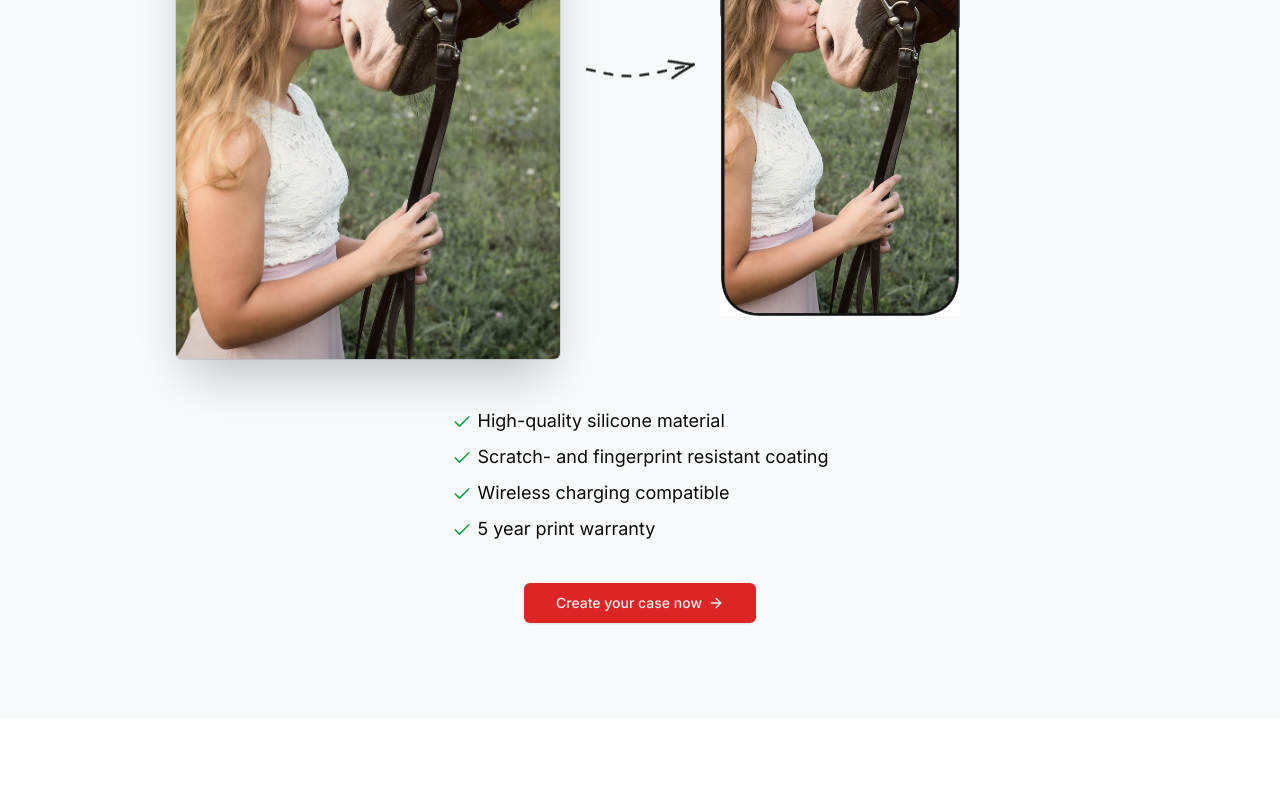
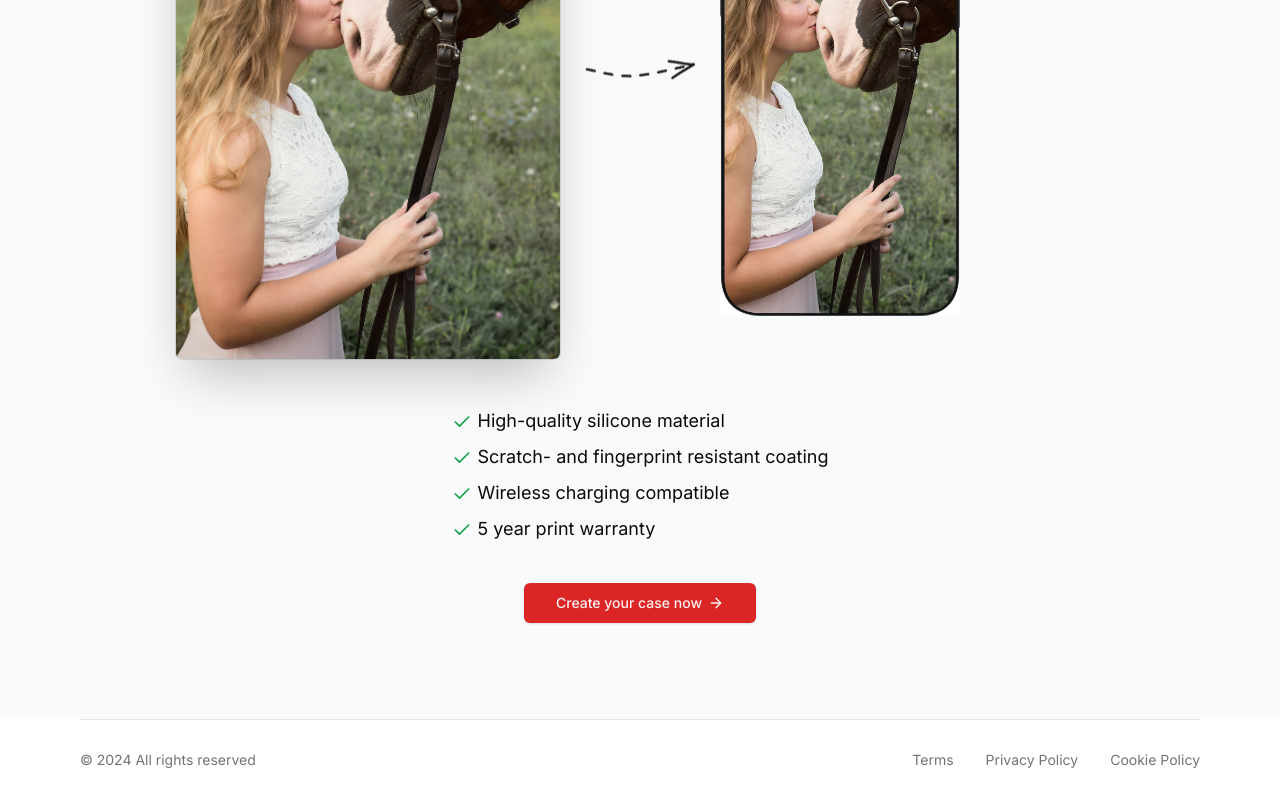
Before and after one commit to tayoolaigbe/casecobra, a Next.js app: page / in a window 1280 px wide. Shown: the part 3156-3956 px from the top of the page. Before the commit the page ends 3875 px from the top, so only its background shows below. Built offline with nearby package versions, Linux system fonts and the light colour scheme; no server answers.

Commit message:
added the footer component

```diff
--- a/src/app/layout.tsx
+++ b/src/app/layout.tsx
@@ -2,6 +2,7 @@
 import { Inter } from 'next/font/google';
 import './globals.css';
 import Navbar from '@/components/Navbar';
+import Footer from '@/components/Footer';
 
 const inter = Inter({ subsets: ['latin'] });
 
@@ -20,6 +21,7 @@
 			<body className={inter.className}>
 				<Navbar />
 				{children}
+				<Footer />
 			</body>
 		</html>
 	);
--- /dev/null
+++ b/src/components/Footer.tsx
@@ -0,0 +1,45 @@
+import Link from 'next/link';
+import MaxWidthWrapper from './MaxWidthWrapper';
+
+const Footer = () => {
+	return (
+		<footer className="bg-white h-20 relative">
+			<MaxWidthWrapper>
+				<div className="border-t border-gray-200" />
+
+				<div className="h-full flex flex-col md:flex-row md:justify-between justify-center items-center">
+					<div className="text-center md:text-left pb-2 md:pb-0">
+						<p className="text-sm text-muted-foreground">
+							&copy; {new Date().getFullYear()} All rights reserved
+						</p>
+					</div>
+
+					<div className="flex items-center justify-center">
+						<div className="flex space-x-8">
+							<Link
+								href="#"
+								className="text-sm text-muted-foreground hover:text-gray-600"
+							>
+								Terms
+							</Link>
+							<Link
+								href="#"
+								className="text-sm text-muted-foreground hover:text-gray-600"
+							>
+								Privacy Policy
+							</Link>
+							<Link
+								href="#"
+								className="text-sm text-muted-foreground hover:text-gray-600"
+							>
+								Cookie Policy
+							</Link>
+						</div>
+					</div>
+				</div>
+			</MaxWidthWrapper>
+		</footer>
+	);
+};
+
+export default Footer;
```
